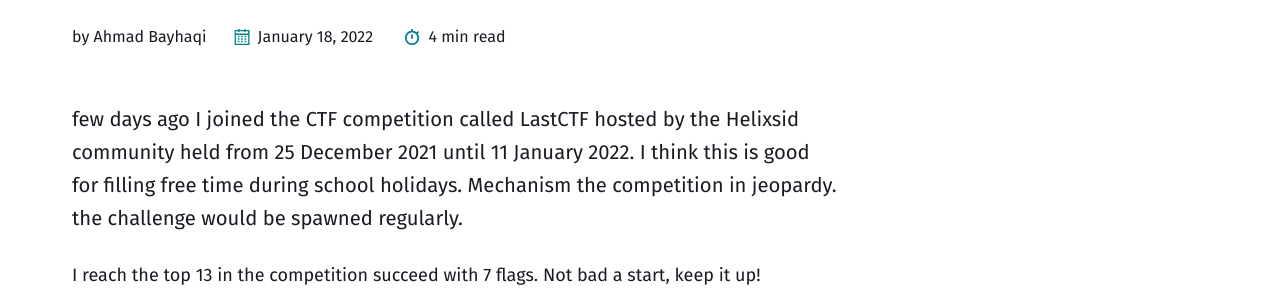
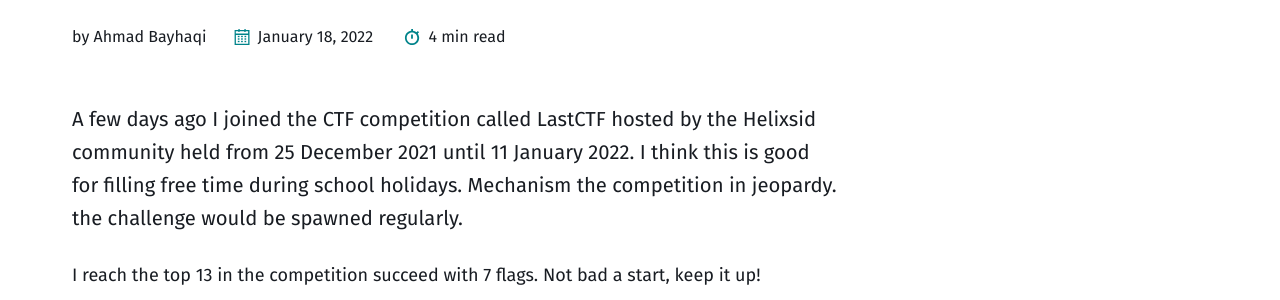
Before and after one commit to Kyuubang/Kyuubang.github.io, a Jekyll site: the page built from _writeup/2022-01-18-lastctf-helixsid.md, in a window 1280 px wide and 900 px high. Shown: the part 242-542 px from the top of the window. Built offline with Jekyll 4.4.1, drawn with Linux system fonts in a browser that asks for light colours.

Commit message:
fix grammar

```diff
--- a/_writeup/2022-01-18-lastctf-helixsid.md
+++ b/_writeup/2022-01-18-lastctf-helixsid.md
@@ -7,10 +7,10 @@
 imagepreview: https://user-images.githubusercontent.com/56214296/150106770-c98d66bc-4653-4cf1-a5e3-ad0345d1bb55.png
 ---
 
-few days ago I joined the CTF competition called LastCTF hosted by the Helixsid
+A few days ago I joined the CTF competition called LastCTF hosted by the Helixsid
 community held from 25 December 2021 until 11 January 2022. I think this is good
-for filling free time during school holidays. Mechanism the competition in jeopardy.
-the challenge would be spawned regularly.
+for filling free time during school holidays. Mechanism the competition in
+jeopardy. the challenge would be spawned regularly.
 
 I reach the top 13 in the competition succeed with 7 flags. Not bad a start, keep it up!
 
```
